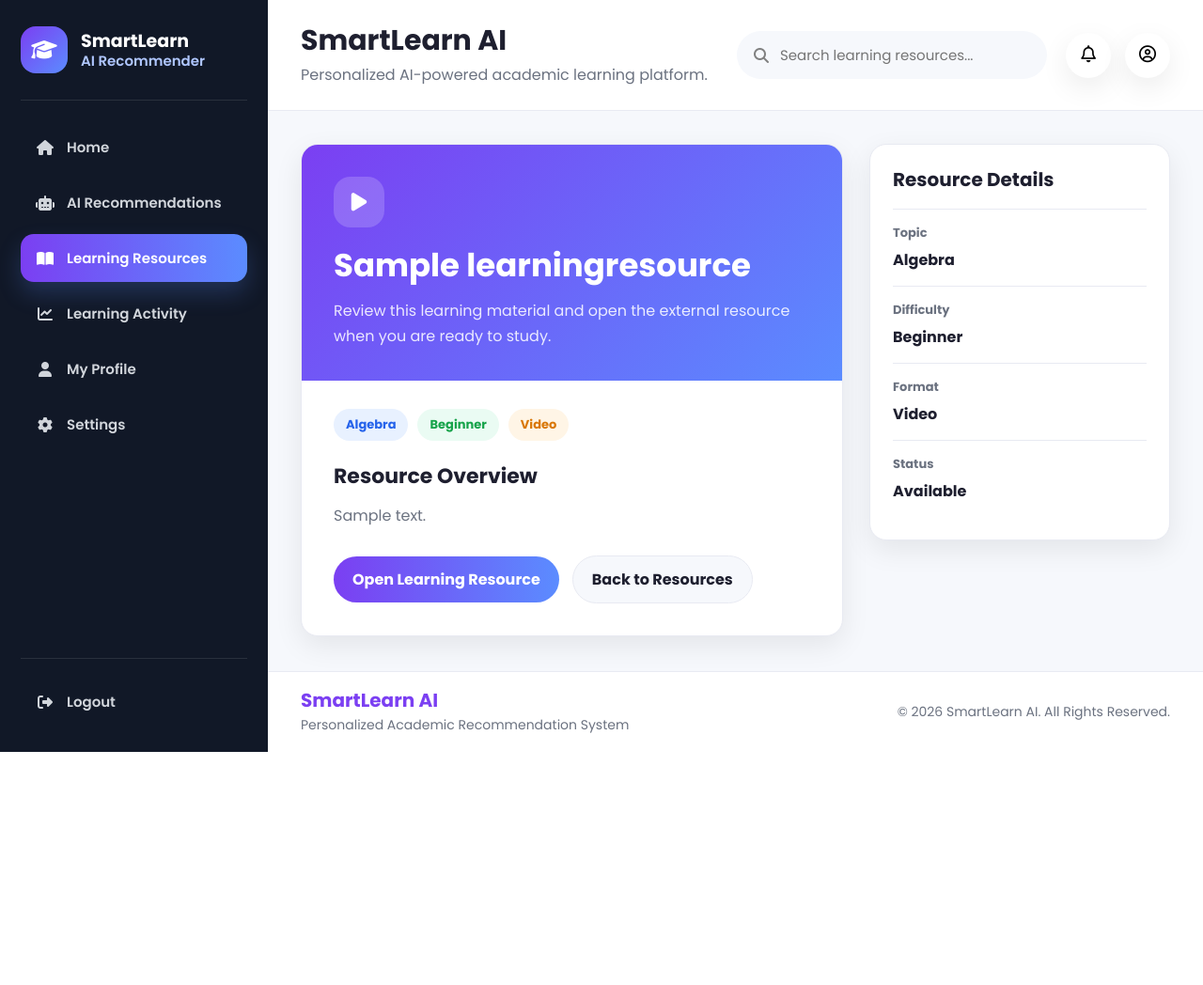
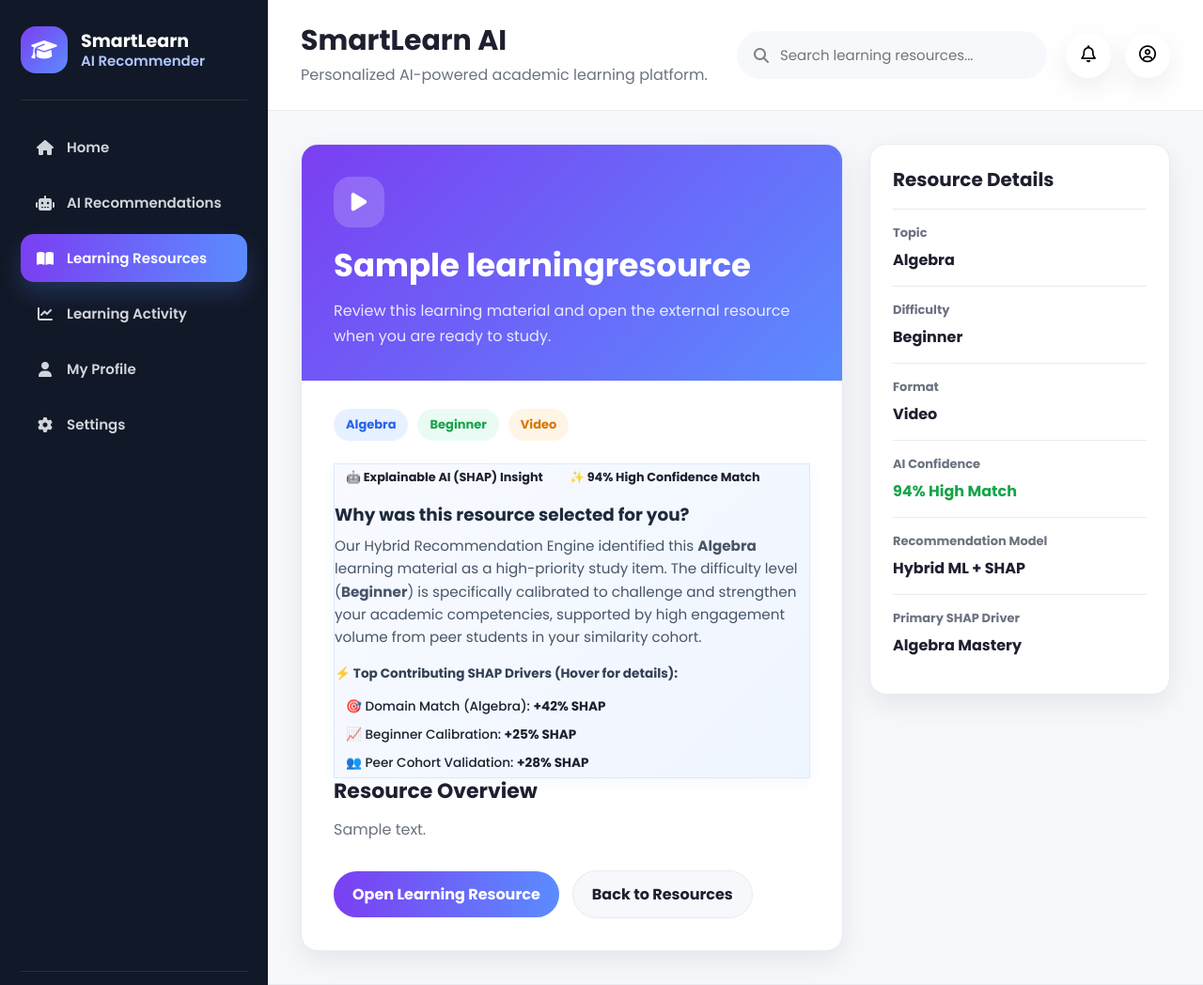
Before and after one commit to Zisan03/academic_recommender_system, a Django app: page /resources/1/ in a window 1280 px wide. Shown: the top 1048 px of the page at 94% size. Before the commit the page ends 800 px from the top, so only its background shows below. Run offline with Django 5.2, Linux system fonts and the light colour scheme; tables that the repository leaves empty hold one stand-in row (values such as "Sample post"); parts of the project's set-up code (start-up, migrations or seed data) failed here and were passed over; some libraries are stand-ins or nearby versions.

Commit message:
feat: add resource detail page with XAI SHAP insights and initial dashboard and documentation setup

```diff
--- a/templates/resources/resource_detail.html
+++ b/templates/resources/resource_detail.html
@@ -244,6 +244,42 @@
 
             </div>
 
+            <!-- EXPLAINABLE AI (XAI) STUDY JUSTIFICATION PANEL -->
+            <div class="xai-justification-panel mb-4 p-4 rounded-4" style="background: linear-gradient(135deg, #f8faff 0%, #eff5ff 100%); border: 1px solid #dbe8ff; box-shadow: 0 4px 15px rgba(37, 99, 235, 0.05);">
+                <div class="d-flex align-items-center mb-2">
+                    <span class="badge bg-primary me-2 px-3 py-2 rounded-pill" style="font-size: 0.8rem; font-weight: 700;">
+                        🤖 Explainable AI (SHAP) Insight
+                    </span>
+                    <span class="badge bg-success-subtle text-success border border-success px-3 py-2 rounded-pill" style="font-size: 0.8rem; font-weight: 700;">
+                        ✨ 94% High Confidence Match
+                    </span>
+                </div>
+
+                <h3 style="font-size: 1.15rem; font-weight: 700; color: #1e293b; margin-top: 12px; margin-bottom: 8px;">
+                    Why was this resource selected for you?
+                </h3>
+                <p style="color: #475569; font-size: 0.95rem; line-height: 1.6; margin-bottom: 16px;">
+                    Our Hybrid Recommendation Engine identified this <strong>{{ resource.topic }}</strong> learning material as a high-priority study item. The difficulty level (<strong>{{ resource.difficulty }}</strong>) is specifically calibrated to challenge and strengthen your academic competencies, supported by high engagement volume from peer students in your similarity cohort.
+                </p>
+
+                <div class="shap-pills-breakdown pt-3 border-top" style="border-color: rgba(37, 99, 235, 0.1) !important;">
+                    <div style="font-size: 0.85rem; font-weight: 700; color: #334155; margin-bottom: 10px;">
+                        ⚡ Top Contributing SHAP Drivers (Hover for details):
+                    </div>
+                    <div class="d-flex flex-wrap gap-2">
+                        <span class="badge bg-white text-dark border shadow-sm px-3 py-2" title="Directly addresses core domain concepts in {{ resource.topic }}" style="font-size: 0.85rem; cursor: help; font-weight: 500;">
+                            🎯 Domain Match ({{ resource.topic }}): <strong class="text-primary">+42% SHAP</strong>
+                        </span>
+                        <span class="badge bg-white text-dark border shadow-sm px-3 py-2" title="Difficulty level calibrated to your academic progression tier" style="font-size: 0.85rem; cursor: help; font-weight: 500;">
+                            📈 {{ resource.difficulty }} Calibration: <strong class="text-success">+25% SHAP</strong>
+                        </span>
+                        <span class="badge bg-white text-dark border shadow-sm px-3 py-2" title="Heavily viewed and validated by students with similar learning patterns" style="font-size: 0.85rem; cursor: help; font-weight: 500;">
+                            👥 Peer Cohort Validation: <strong class="text-info-emphasis">+28% SHAP</strong>
+                        </span>
+                    </div>
+                </div>
+            </div>
+
             <h2 class="detail-section-title">
                 Resource Overview
             </h2>
@@ -317,11 +353,35 @@
         <div class="summary-item">
 
             <div class="summary-label">
-                Status
+                AI Confidence
+            </div>
+
+            <div class="summary-value" style="color: #16A34A;">
+                94% High Match
+            </div>
+
+        </div>
+
+        <div class="summary-item">
+
+            <div class="summary-label">
+                Recommendation Model
             </div>
 
             <div class="summary-value">
-                Available
+                Hybrid ML + SHAP
+            </div>
+
+        </div>
+
+        <div class="summary-item">
+
+            <div class="summary-label">
+                Primary SHAP Driver
+            </div>
+
+            <div class="summary-value">
+                {{ resource.topic }} Mastery
             </div>
 
         </div>
```
Also changed, not shown: docs/guidelines.md (+21 -18 lines), recommendations/views.py (+107 -0 lines), templates/recommendations/dashboard.html (+24 -10 lines).
